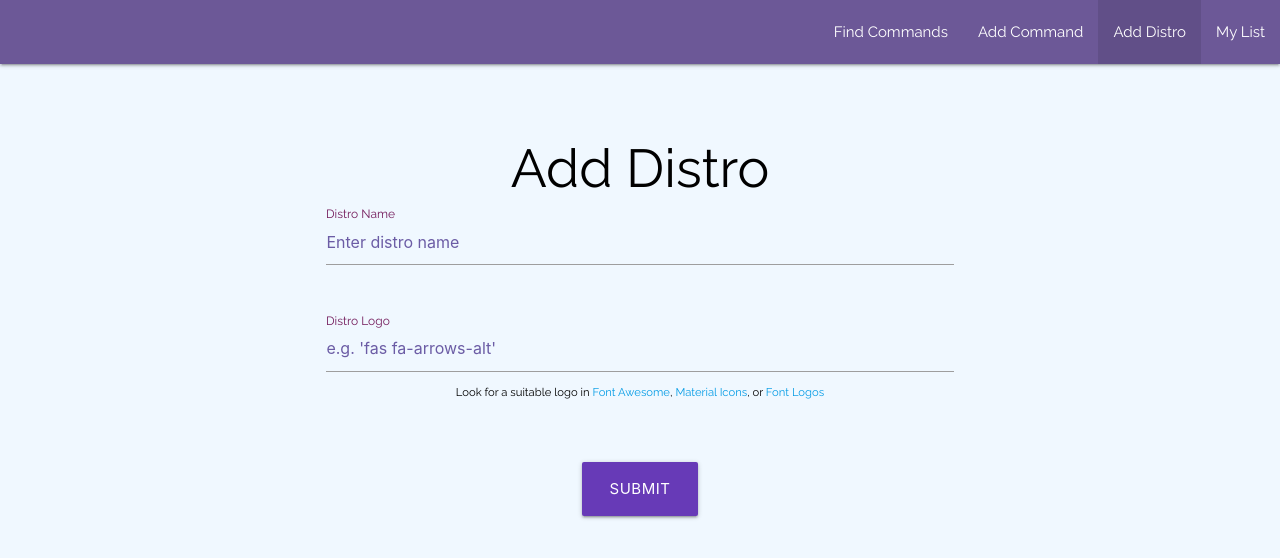
After one commit to nealbrophy/CI-LinuxCommandGenerator-v2, a Flask app: template templates/add_distro.html in a window 1280 px wide. The commit adds this page. Shown: the top 558 px of the page. Run offline with Flask 2, Linux system fonts and the light colour scheme; the template is opened without the code that fills it: values that come from a table or form of the project are taken from there, others are empty; some libraries are stand-ins or nearby versions; some web fonts are replaced.

Commit message:
Implement 'add_distro' view and fix active tabs in base.html
Added new WTForm for 'add_distro' view/function.
Update base.html so active nav button matches current page.

```diff
--- a/app.py
+++ b/app.py
@@ -9,7 +9,7 @@ from bson.objectid import ObjectId
 from sendgrid import SendGridAPIClient
 from sendgrid.helpers.mail import Mail, Content, Email
 import pdb
-from form import WTForm_with_ReCaptcha, csrf, EmailForm, SimpleSearch, DeleteForm, EditForm
+from form import AddCommandForm, csrf, EmailForm, SimpleSearch, DeleteForm, EditForm, AddDistroForm
 import smtplib, ssl
 
 # instantiate Flask app
@@ -60,12 +60,42 @@ def get_distro_cmds(distro_name):
         results=mongo.db.commands.find({'app_distro': distro_name}))
 
 # =================
+# FIND COMMAND VIEW
+# =================
+@app.route('/find_command', methods=['GET','POST'])
+def find_command():
+  # pdb.set_trace()
+  form = SimpleSearch()
+  if request.method == 'GET':
+    return render_template('find_command.html', req_type='find', form=form, distros=mongo.db.distros.find())
+  else:
+    if form.search_app.data and form.search_distro.data:
+      find_app = form.search_app.data.replace(' ', '')
+      find_distro = form.search_distro.data
+      return render_template('find_command.html', req_type='find', form=form, find_app=find_app, find_distro=find_distro,
+        distros=mongo.db.distros.find(),
+        results=mongo.db.commands.find({'app_name': {'$regex': find_app, '$options': 'ix'}, 'app_distro': find_distro}))
+    elif form.search_app.data:
+      find_app = form.search_app.data
+      return render_template('find_command.html', req_type='find', form=form, find_app=find_app,
+        distros=mongo.db.distros.find(),
+        results=mongo.db.commands.find({'app_name': {'$regex': find_app, '$options': 'ix'}}))
+    elif form.search_distro.data:
+      find_distro = form.search_distro.data
+      return render_template('find_command.html', req_type='find', form=form, find_distro=find_distro,
+        distros=mongo.db.distros.find(),
+        results=mongo.db.commands.find({'app_distro': find_distro}))
+    else:
+      return render_template('find_command.html', req_type='empty', form=form,
+        distros=mongo.db.distros.find())
+
+# =================
 # ADD COMMANDS VIEW
 # =================
-@app.route('/add', methods=['GET','POST'])
+@app.route('/add_command', methods=['GET','POST'])
 def add_command():
   # pdb.set_trace()
-  form = WTForm_with_ReCaptcha()
+  form = AddCommandForm()
   if request.method == 'GET':
     return render_template('add_command.html', form=form, distros=mongo.db.distros.find(), commands=mongo.db.commands.find())
   else:
@@ -98,34 +128,36 @@ def add_command():
       return render_template('add_command.html', form=form, error='captcha missing', distros=mongo.db.distros.find(), commands=mongo.db.commands.find())
 
 # =================
-# FIND COMMAND VIEW
+# ADD DISTRO VIEW
 # =================
-@app.route('/find_command', methods=['GET','POST'])
-def find_command():
-  # pdb.set_trace()
-  form = SimpleSearch()
+@app.route('/add_distro', methods=['GET','POST'])
+def add_distro():
+  form = AddDistroForm()
   if request.method == 'GET':
-    return render_template('find_command.html', req_type='find', form=form, distros=mongo.db.distros.find())
+    return render_template('add_distro.html', form=form)
   else:
-    if form.search_app.data and form.search_distro.data:
-      find_app = form.search_app.data.replace(' ', '')
-      find_distro = form.search_distro.data
-      return render_template('find_command.html', req_type='find', form=form, find_app=find_app, find_distro=find_distro,
-        distros=mongo.db.distros.find(),
-        results=mongo.db.commands.find({'app_name': {'$regex': find_app, '$options': 'ix'}, 'app_distro': find_distro}))
-    elif form.search_app.data:
-      find_app = form.search_app.data
-      return render_template('find_command.html', req_type='find', form=form, find_app=find_app,
-        distros=mongo.db.distros.find(),
-        results=mongo.db.commands.find({'app_name': {'$regex': find_app, '$options': 'ix'}}))
-    elif form.search_distro.data:
-      find_distro = form.search_distro.data
-      return render_template('find_command.html', req_type='find', form=form, find_distro=find_distro,
-        distros=mongo.db.distros.find(),
-        results=mongo.db.commands.find({'app_distro': find_distro}))
-    else:
-      return render_template('find_command.html', req_type='empty', form=form,
-        distros=mongo.db.distros.find())
+    if form.validate():
+      distro = form.distro_name.data
+      logo = form.distro_logo.data
+      existing_distro = mongo.db.distros.count_documents({
+        'distro_name': {'$regex': distro, '$options': 'ix'}
+        })
+      if existing_distro:
+        flash('distro already exists!', 'warning')
+        return render_template('distros.html')
+      else:
+        distro_to_add = {
+            'distro_name': distro,
+            'distro_logo': logo
+          }
+        mongo.db.distros.insert_one(distro_to_add)
+        flash('distro added!')
+        return render_template('distros.html')
+    elif 'response parameter is missing' in form.errors['form_recaptcha'][0]:
+      flash('Please complete reCAPTCHA!')
+      return render_template('add_distro.html', form=form, error='captcha missing')
+
+
 
 # =================
 # EDIT COMMAND VIEW
@@ -138,7 +170,7 @@ def edit_command(command_id):
   cmd_to_update = mongo.db.commands.find_one({'_id': ObjectId(command_id)})
   distros = mongo.db.distros.find()
   if request.method == 'GET':
-    return render_template('edit_command.html', form = WTForm_with_ReCaptcha(), cmd_to_update=cmd_to_update, distros=distros)
+    return render_template('edit_command.html', form = AddCommandForm(), cmd_to_update=cmd_to_update, distros=distros)
   else:
     # pdb.set_trace()
     if form.validate():
--- a/form.py
+++ b/form.py
@@ -8,7 +8,7 @@ from wtforms.validators import DataRequired
 
 csrf = CSRFProtect()
 
-class WTForm_with_ReCaptcha(FlaskForm):
+class AddCommandForm(FlaskForm):
     form_recaptcha = RecaptchaField()
     form_name = StringField('app_name', validators=[DataRequired()])
     form_distro = SelectField('app_distro', validators=[DataRequired()], choices=[
@@ -88,3 +88,9 @@ class SimpleSearch(FlaskForm):
         ('Slackware', 'Slackware')
         ])
     search_submit = SubmitField('Search')
+
+class AddDistroForm(FlaskForm):
+    form_recaptcha = RecaptchaField()
+    distro_name = StringField('distro_name', validators=[DataRequired()])
+    distro_logo = StringField('distro_logo', validators=[DataRequired()])
+    form_submit = SubmitField('Submit')
--- a/static/style.css
+++ b/static/style.css
@@ -1,12 +1,15 @@
 body {
     background-color: aliceblue;
-    color: #4C1036;
+    color: black;
     font-family: 'Raleway', sans-serif;
 }
 
 nav {
-    background-color: #6B5CA5 !important;
-    color: white !important;
+    background-color: #6c5897 !important;
+}
+
+strong {
+    font-weight: bold;
 }
 
 .main-container {
@@ -33,16 +36,8 @@ nav {
     color: white;
 }
 
-.btn-french {
-    background-color: #71A9F7;
-}
-
-.btn-french:hover {
-    background-color: #7195e4;
-}
-
-.card {
-    background-color: #5c87a5 !important;
+.card-link span:hover {
+    color: orange;
 }
 
 .my-card-list {
@@ -94,7 +89,7 @@ nav {
 }
 
 .dropdown-content li>span {
-    color: #72195A;
+    color: #72195a;
 }
 
 ::placeholder {
@@ -102,7 +97,7 @@ nav {
 }
 
 .card-text strong {
-    background-color: pink;
+    background-color: orange;
     color: black;
 }
 
--- a/templates/add_command.html
+++ b/templates/add_command.html
@@ -32,7 +32,7 @@
             <label for="app_command">App Command</label>
             {{ form.form_command(id="app_command", class_="form-control", placeholder="Enter terminal command") }}
             <small id="app_command_Help" class="form-text text-muted">Most commands require root/super access...<span
-                    class="yellow">BE
+                    class="orange">BE
                     CAREFUL</span></small>
         </div>
         <br>
@@ -45,7 +45,7 @@
 
         {% endif %}
         <br>
-        {{ form.form_submit(class_="btn btn-french center")}}
+        {{ form.form_submit(class_="btn btn-large deep-purple center hoverable")}}
     </div>
 </form>
 </div>
--- /dev/null
+++ b/templates/add_distro.html
@@ -0,0 +1,33 @@
+{% extends 'base.html' %}
+{% block title %}Add{% endblock %}
+{% block content %}
+<h2>Add Distro</h2>
+<div class="container">
+<form action="" method="POST">
+    <div class="form-group">
+        {{ form.hidden_tag() }}
+        <div class="input-field">
+            <label for="distro_name">Distro Name</label>
+            {{ form.distro_name(id="distro_name", class_="form-control", placeholder="Enter distro name") }}
+        </div>
+        <br>
+        <div class="input-field">
+            <label for="distro_url">Distro Logo</label>
+            {{ form.distro_logo(id="distro_logo", class_="form-control", placeholder="e.g. 'fas fa-arrows-alt'") }}
+            <small id="app_url_Help" class="form-text text-muted">Look for a suitable logo in <a href="https://fontawesome.com/icons?d=gallery">Font Awesome</a>, <a href="https://material.io/resources/icons/?style=baseline">Material Icons</a>, or <a href="https://github.com/Lukas-W/font-logos">Font Logos</a></small>
+        </div>
+        <br>
+        <div class="recaptcha-wrapper">
+            {{ form.form_recaptcha }}
+        </div>
+        {% if error %}
+
+        <p class="text-danger">Please complete recaptcha</p>
+
+        {% endif %}
+        <br>
+        {{ form.form_submit(class_="btn btn-large deep-purple center hoverable")}}
+    </div>
+</form>
+</div>
+{% endblock %}
--- a/templates/base.html
+++ b/templates/base.html
@@ -25,26 +25,87 @@
             <a class="brand-logo" href="{{ url_for('get_distros') }}"><span class="fl-tux"></span></a>
             <a href="#" data-target="mobile-demo" class="sidenav-trigger"><i class="material-icons">menu</i></a>
                 <ul class="right hide-on-med-and-down">
+                    {% if 'find_command' in request.path %}
                     <li class="nav-item active">
-                        <a class="nav-link" href="{{ url_for('find_command') }}">Find <span
+                        <a class="nav-link" href="{{ url_for('find_command') }}">Find Commands<span
                                 class="sr-only">(current)</span></a>
                     </li>
                     <li class="nav-item">
-                        <a class="nav-link" href="{{ url_for('add_command') }}">Add</a>
+                        <a class="nav-link" href="{{ url_for('add_command') }}">Add Command</a>
+                    </li>
+                    <li class="nav-item">
+                        <a class="nav-link" href="{{ url_for('add_distro') }}">Add Distro</a>
                     </li>
                     <li class="nav-item">
                         <a class="nav-link" href="{{ url_for('my_list_func')}}">My List</a>
                     </li>
+                    {% elif 'add_command' in request.path %}
+                    <li class="nav-item">
+                        <a class="nav-link" href="{{ url_for('find_command') }}">Find Commands</a>
+                    </li>
+                    <li class="nav-item active">
+                        <a class="nav-link" href="{{ url_for('add_command') }}">Add Command<span
+                            class="sr-only">(current)</span></a>
+                    </li>
+                    <li class="nav-item">
+                        <a class="nav-link" href="{{ url_for('add_distro') }}">Add Distro</a>
+                    </li>
+                    <li class="nav-item">
+                        <a class="nav-link" href="{{ url_for('my_list_func')}}">My List</a>
+                    </li>
+                    {% elif 'my_list' in request.path %}
+                    <li class="nav-item">
+                        <a class="nav-link" href="{{ url_for('find_command') }}">Find Commands</a>
+                    </li>
+                    <li class="nav-item">
+                        <a class="nav-link" href="{{ url_for('add_command') }}">Add Command</a>
+                    </li>
+                    <li class="nav-item">
+                        <a class="nav-link" href="{{ url_for('add_distro') }}">Add Distro</a>
+                    </li>
+                    <li class="nav-item active">
+                        <a class="nav-link" href="{{ url_for('my_list_func')}}">My List<span
+                            class="sr-only">(current)</span></a>
+                    </li>
+                    {% elif 'add_distro' in request.path %}
+                    <li class="nav-item">
+                        <a class="nav-link" href="{{ url_for('find_command') }}">Find Commands</a>
+                    </li>
+                    <li class="nav-item">
+                        <a class="nav-link" href="{{ url_for('add_command') }}">Add Command</a>
+                    </li>
+                    <li class="nav-item active">
+                        <a class="nav-link" href="{{ url_for('add_distro') }}">Add Distro<span
+                            class="sr-only">(current)</span></a>
+                    </li>
+                    <li class="nav-item">
+                        <a class="nav-link" href="{{ url_for('my_list_func')}}">My List</a>
+                    </li>
+                    {% else %}
+                    <li class="nav-item">
+                        <a class="nav-link" href="{{ url_for('find_command') }}">Find Commands</a>
+                    </li>
+                    <li class="nav-item">
+                        <a class="nav-link" href="{{ url_for('add_command') }}">Add Command</a>
+                    </li>
+                    <li class="nav-item">
+                        <a class="nav-link" href="{{ url_for('add_distro') }}">Add Distro</a>
+                    </li>
+                    <li class="nav-item">
+                        <a class="nav-link" href="{{ url_for('my_list_func')}}">My List</a>
+                    </li>
+                    {% endif %}
                 </ul>
         </div>
     </nav>
     <ul class="sidenav" id="mobile-demo">
-        <li><a href="">Find</a></li>
-        <li><a href="">Add</a></li>
-        <li><a href="">My List</a></li>
+        <li><a href="{{ url_for('find_command') }}">Find Commands</a></li>
+        <li><a href="{{ url_for('add_command') }}">Add Command</a></li>
+        <li><a href="{{ url_for('my_list_func')}}">My List</a></li>
     </ul>
     <div class="container center-align main-container">
         {% block content %} {% endblock %}
+
     </div>
     <script src="https://cdnjs.cloudflare.com/ajax/libs/materialize/1.0.0/js/materialize.min.js"></script>
     <script src="{{ url_for('static', filename='script.js')}}"></script>
--- a/templates/edit_command.html
+++ b/templates/edit_command.html
@@ -1,7 +1,7 @@
 {% extends 'base.html' %}
 {% block title %}Edit{% endblock %}
 {% block content %}
-<h2>Update Command</h2>
+<h2>Edit Command</h2>
 <div class="container">
 <form action="" method="POST">
     <div class="form-group">
@@ -48,8 +48,8 @@
         <p class="text-danger">Please complete recaptcha {{ form.errors }}</p>
         {% endif %}
         <br>
-        {{ form.form_submit(class_="btn btn-french center")}}
-        <a href="{{ request.referrer }}" class="btn btn-primary">Cancel</a>
+        {{ form.form_submit(class_="btn btn-large deep-purple center")}}
+        <a href="{{ request.referrer }}" class="btn orange btn-large">Cancel</a>
     </div>
 </form>
 </div>
--- a/templates/my_list.html
+++ b/templates/my_list.html
@@ -15,7 +15,7 @@
 <div class="row my-card-list" id="card-container">
     {% for key, value in my_list.items() %}
     <div class="col s12 m6 l4">
-        <div class="card">
+        <div class="card hoverable deep-purple">
             <div class="card-content white-text">
                 <a href="{{ url_for('remove_from_list', command_id=key)}}" class="btn-floating btn-small right waves-effect waves-light red"><i class="material-icons">remove</i></a>
                 <div class="card-body float-left">
```
Also changed, not shown: templates/delete_command.html (+4 -4 lines), templates/distros.html (+5 -5 lines), templates/find_command.html (+15 -13 lines).
